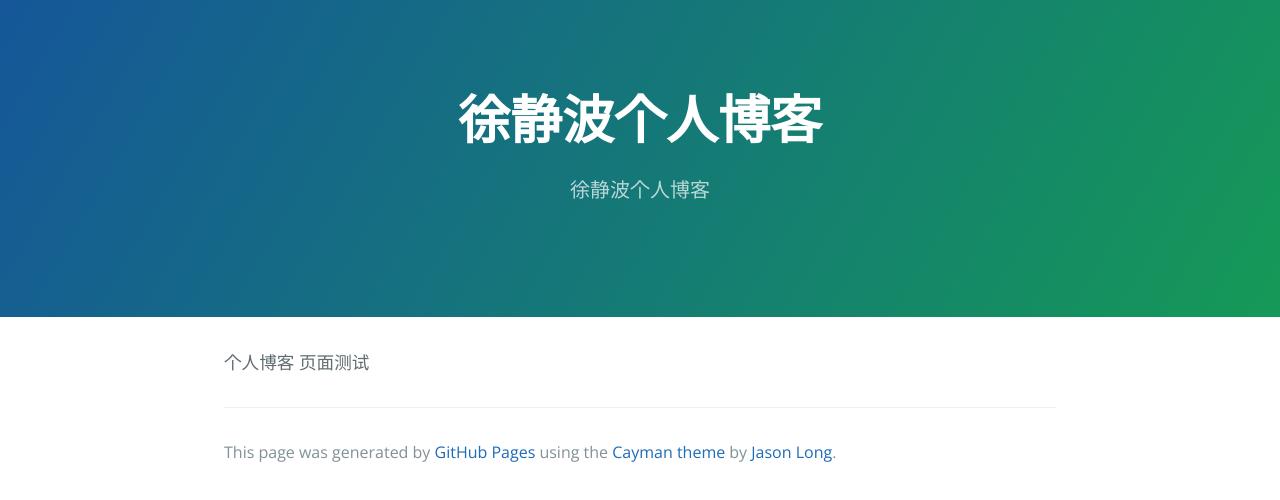
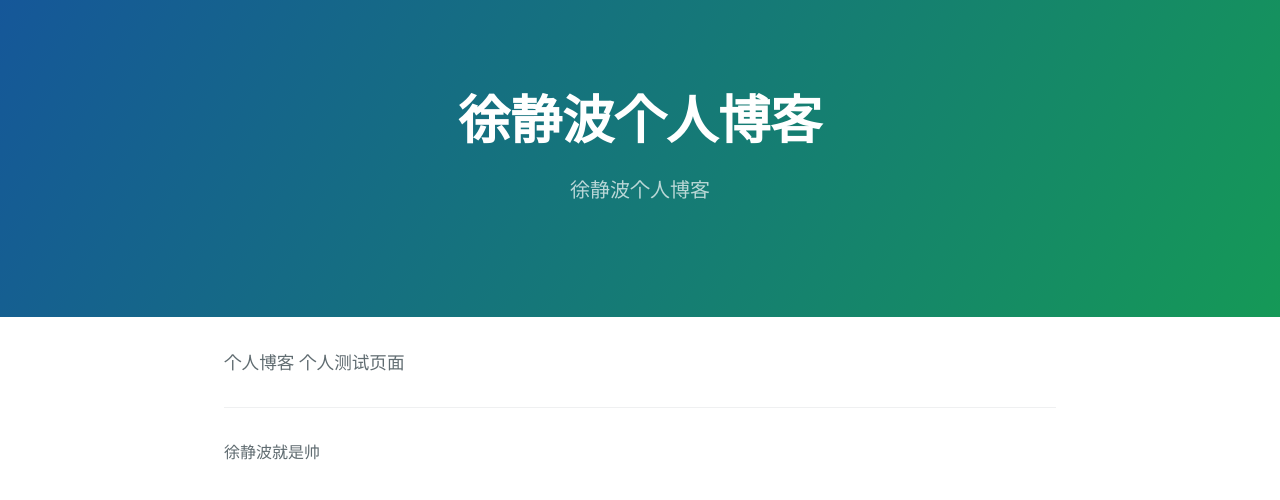
Before and after one commit to open1234/open1234.github.io, a plain HTML site: page index.html in a window 1280 px wide. Drawn offline with nearby package versions, Linux system fonts and the light colour scheme.

Commit message:
Update index.html

```diff
--- a/index.html
+++ b/index.html
@@ -16,12 +16,10 @@
     </section>
 
     <section class="main-content">
-      <p>个人博客
-页面测试</p>
+      <p>个人博客 个人测试页面</p>
 
       <footer class="site-footer">
-
-        <span class="site-footer-credits">This page was generated by <a href="https://pages.github.com">GitHub Pages</a> using the <a href="https://github.com/jasonlong/cayman-theme">Cayman theme</a> by <a href="https://twitter.com/jasonlong">Jason Long</a>.</span>
+        徐静波就是帅
       </footer>
 
     </section>
```
